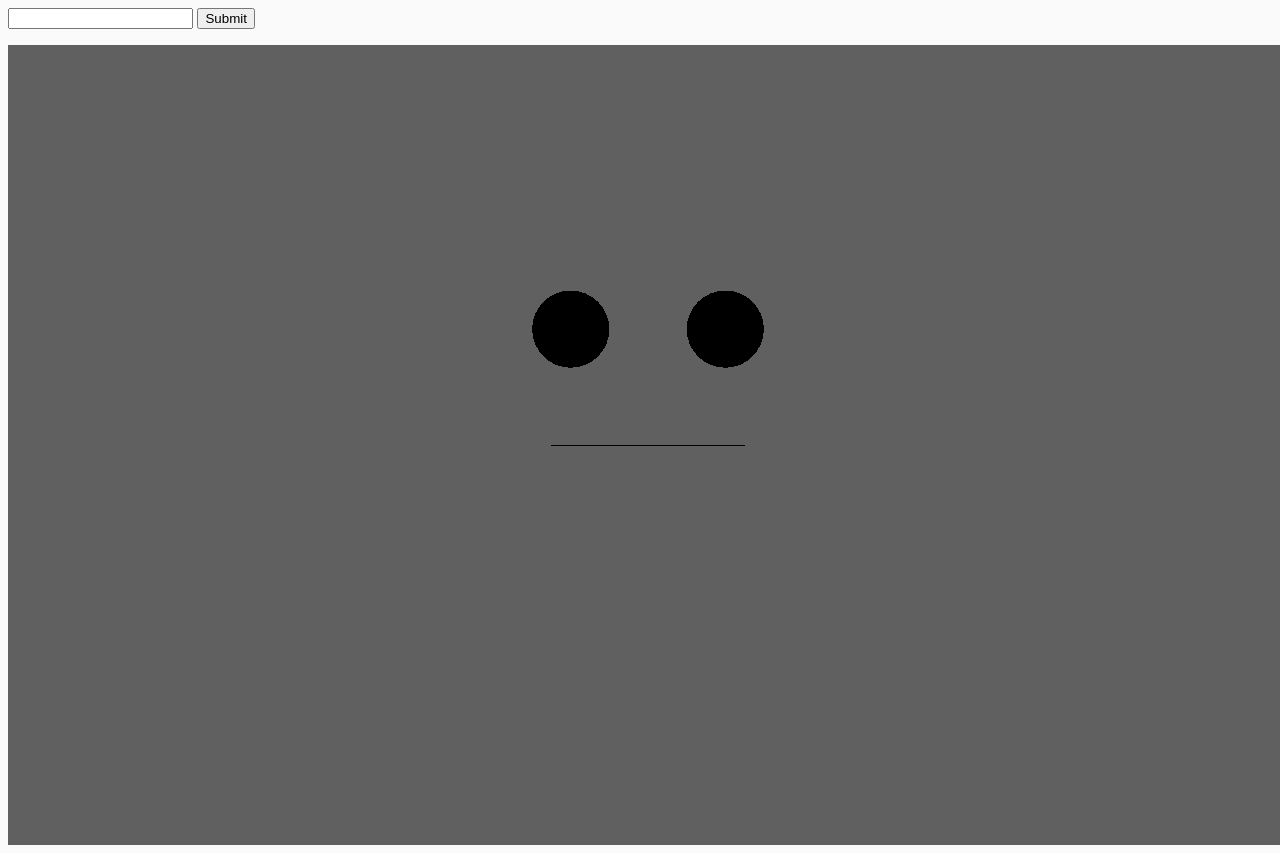
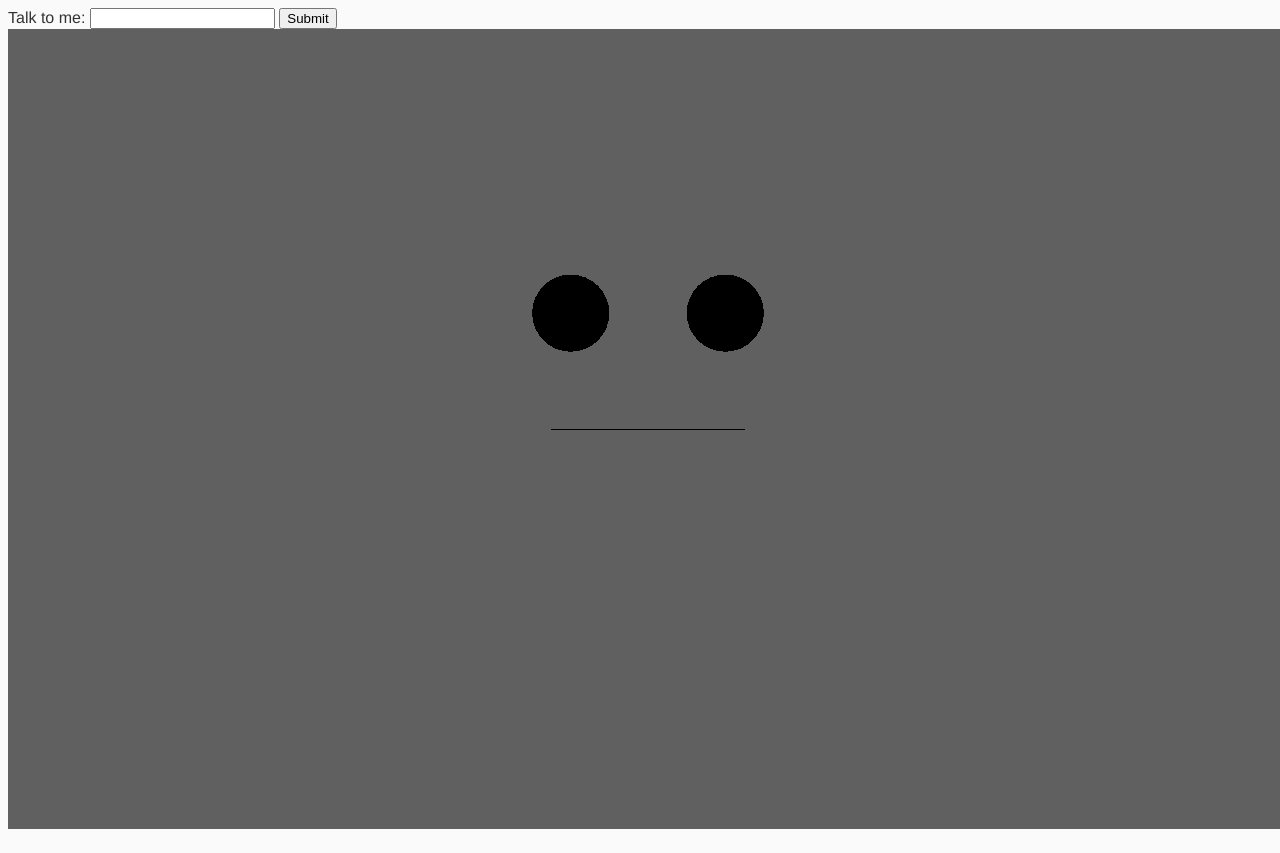
Before and after one commit to mntan3/huffman, a website: page app/index.html in a window 1280 px wide. Both pictures are taken after typing "Sample" into the empty fields and a click on the button "Submit". Drawn offline with nearby package versions, Linux system fonts and the light colour scheme.

Commit message:
easier submit

```diff
--- a/app/index.html
+++ b/app/index.html
@@ -16,10 +16,9 @@
         <!--[if lt IE 10]>
             <p class="browsehappy">You are using an <strong>outdated</strong> browser. Please <a href="http://browsehappy.com/">upgrade your browser</a> to improve your experience.</p>
         <![endif]-->
-		<form id="talkForm" autocomplete="off">
-			<input type="text" name="talk" id="talkText">
-			<input type="button" value="Submit" id="talkButton">
-		</form>
+		Talk to me:
+		<input type="text" name="talk" id="talkText" autocomplete=off>
+		<input type="button" value="Submit" id="talkButton">
 
 		<script src="js/vendor/three.js"></script>
 		<script src="js/scripts/sentiment.js"></script>
--- a/app/js/scripts/init.js
+++ b/app/js/scripts/init.js
@@ -51,6 +51,7 @@ scene.add( mouth );
 renderer.render( scene, camera );
 
 function moveMouth( happy ) {
+	happy = Math.max(-10, Math.min(happy, 10));
 	function mouthMove() {
 		if ( mouth.curve.v1.y != happy ) {
 			requestAnimationFrame( arguments.callee );
--- a/app/js/scripts/main.js
+++ b/app/js/scripts/main.js
@@ -12,5 +12,11 @@ function parseInput() {
 }
 
 document.getElementById('talkButton').onclick = parseInput;
-//sentiment("asdfds");
+
+document.getElementById('talkText').onkeydown = function(event) {
+    if (event.keyCode == 13) {
+        parseInput();
+    }
+}
+
 parseInput();
```
